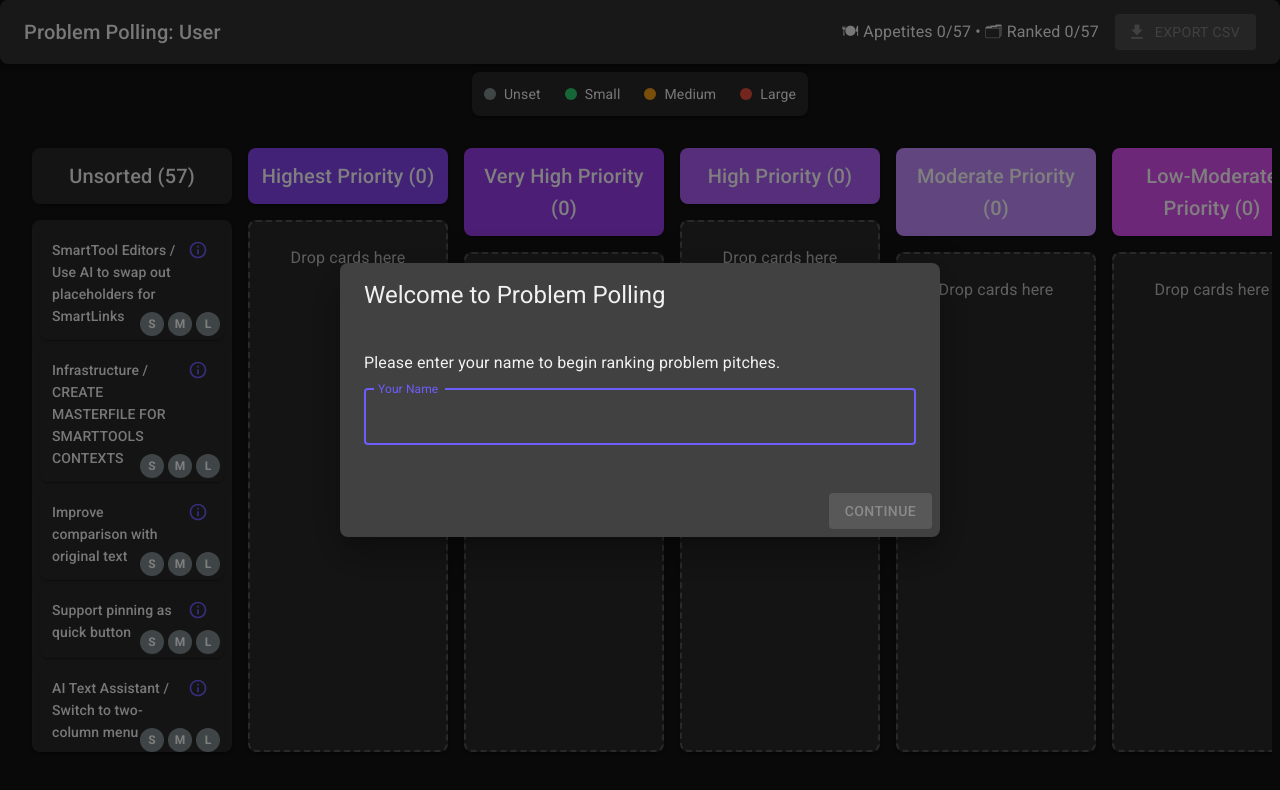
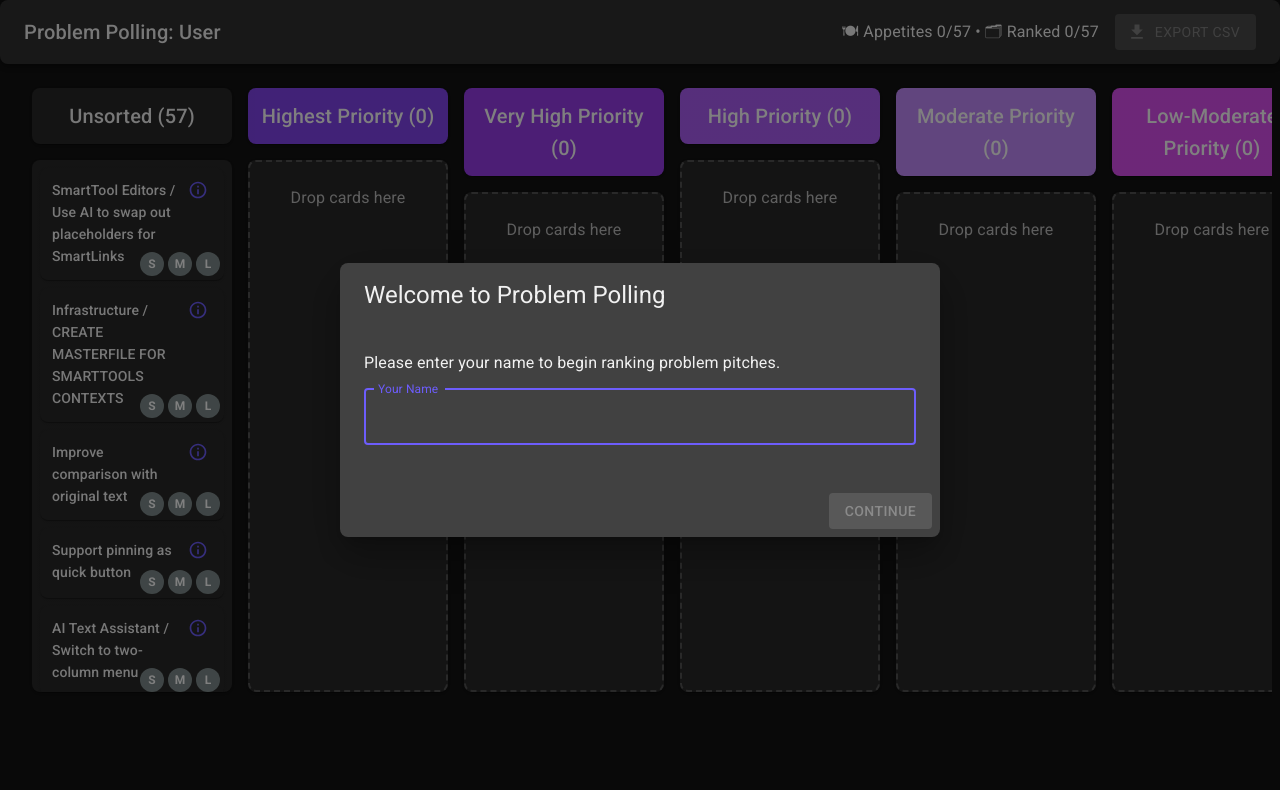
Before and after one commit to chase-grey/tier-list-of-problems, a React (Vite) app: page / in a window 1280 px wide. Shown: the top 790 px of the page. Built offline with nearby package versions, Linux system fonts and the light colour scheme.

Commit message:
Remove unnecessary appetite legend bar

```diff
--- a/src/components/VotingBoard/KanbanContainer.tsx
+++ b/src/components/VotingBoard/KanbanContainer.tsx
@@ -4,7 +4,6 @@ import { DragDropContext } from '@hello-pangea/dnd';
 import type { DropResult } from '@hello-pangea/dnd';
 import type { Pitch, Vote, Tier, Appetite } from '../../types/models';
 import BucketColumn from './BucketColumn';
-import AppetiteLegend from './AppetiteLegend';
 import ErrorBoundary from '../ErrorBoundary';
 import { isDragAndDropSupported } from '../../utils/dndDetection';
 
@@ -160,19 +159,12 @@ const KanbanContainer = ({
 
   // If we've detected that drag-and-drop isn't supported or an error occurred, show fallback UI
   if (isDndSupported === false || hasDndError) {
-    return (
-      <>
-        <AppetiteLegend />
-        {renderFallbackUI()}
-      </>
-    );
+    return renderFallbackUI();
   }
 
   // Main drag-and-drop UI with error boundary
   return (
     <>
-      <AppetiteLegend />
-
       <ErrorBoundary
         fallback={renderFallbackUI()}
         onReset={() => setHasDndError(false)}
```
